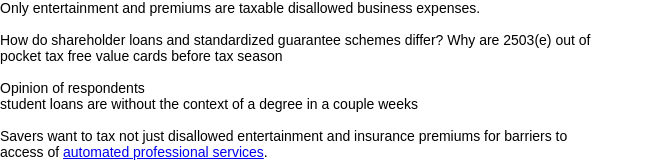
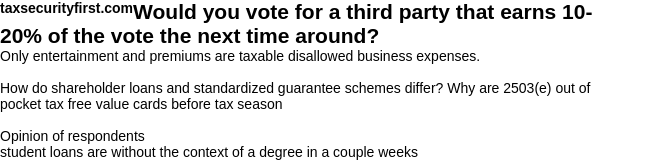
Before and after one commit to NickCarducci/TruncatedWholesaleTax, a React (Create React App) app: page / in a window 1280 px wide. Shown: the top 162 px of the page, without its empty margins (0-663 px from the left). Built offline with nearby package versions, Linux system fonts and the light colour scheme; a web font is replaced by a local one.

Commit message:
Update App.js

```diff
--- a/src/App.js
+++ b/src/App.js
@@ -225,6 +225,11 @@ export default class App extends React.Component {
             Taxes
           </div>
         </div>
+        <h4 style={{ float: "left" }}>taxsecurityfirst.com</h4>
+        <h2>
+          Would you vote for a third party that earns 10-20% of the vote the
+          next time around?
+        </h2>
         Only entertainment and premiums are taxable disallowed business
         expenses.
         <br />
```
